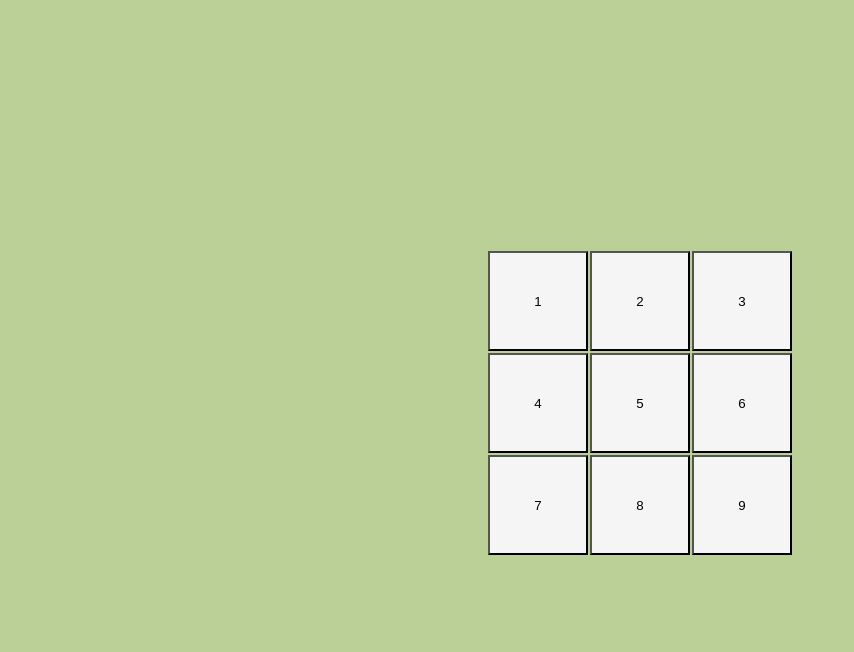
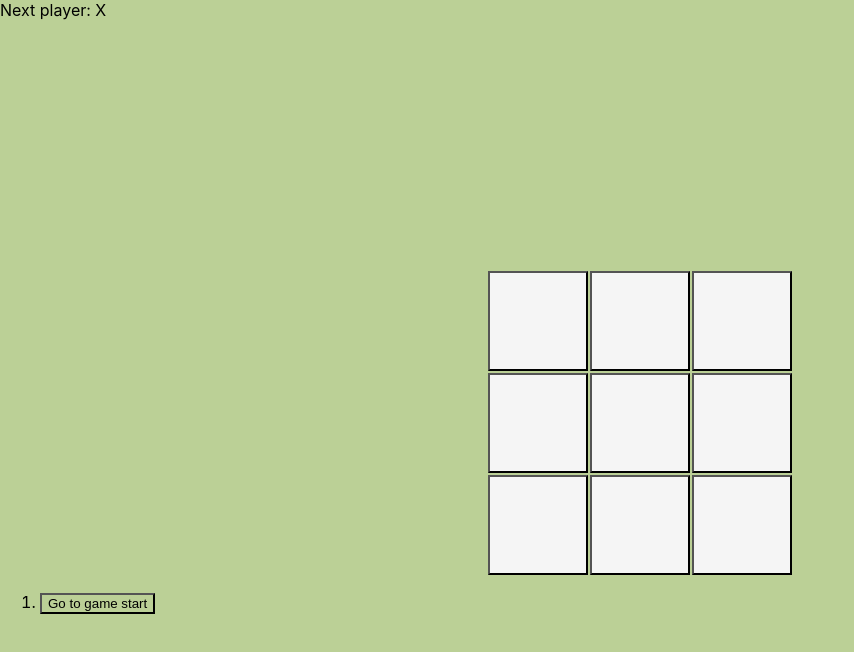
Before and after one commit to Rajeev12R/React_Learn, a React (Create React App) app: page / in a window 1280 px wide. Shown: the top 652 px of the page, without its empty margins (0-854 px from the left). Built offline with nearby package versions, Linux system fonts and the light colour scheme.

Commit message:
X-O game content

```diff
--- a/src/App.js
+++ b/src/App.js
@@ -1,33 +1,118 @@
-import './App.css';
+import { useState } from 'react';
+import './App.css'
 
-function Square({value}) {
-  function handleClicks() {
-    console.log("Clicked !");
+function Square({ value, onSquareClick }) {
+  return (
+    <button className="square" onClick={onSquareClick}>
+      {value}
+    </button>
+  );
 }
-  return <button className="square" onClick={handleClicks}>{value}</button>
+
+function Board({ xIsNext, squares, onPlay }) {
+  function handleClick(i) {
+    if (calculateWinner(squares) || squares[i]) {
+      return;
     }
-export default function Board() {
+    const nextSquares = squares.slice();
+    if (xIsNext) {
+      nextSquares[i] = 'X';
+    } else {
+      nextSquares[i] = 'O';
+    }
+    onPlay(nextSquares);
+  }
+
+  const winner = calculateWinner(squares);
+  let status;
+  if (winner) {
+    status = 'Winner: ' + winner;
+  } else {
+    status = 'Next player: ' + (xIsNext ? 'X' : 'O');
+  }
 
   return (
     <>
+      <div className="status">{status}</div>
       <div className="container">
       <div className="board-row">
-          <Square value='1'/>
-          <Square value='2'/>
-          <Square value='3'/>
+        <Square value={squares[0]} onSquareClick={() => handleClick(0)} />
+        <Square value={squares[1]} onSquareClick={() => handleClick(1)} />
+        <Square value={squares[2]} onSquareClick={() => handleClick(2)} />
       </div>
       <div className="board-row">
-          <Square value='4'/>
-          <Square value='5'/>
-          <Square value='6'/>
+        <Square value={squares[3]} onSquareClick={() => handleClick(3)} />
+        <Square value={squares[4]} onSquareClick={() => handleClick(4)} />
+        <Square value={squares[5]} onSquareClick={() => handleClick(5)} />
       </div>
       <div className="board-row">
-          <Square value='7'/>
-          <Square value='8'/>
-          <Square value='9'/>
+        <Square value={squares[6]} onSquareClick={() => handleClick(6)} />
+        <Square value={squares[7]} onSquareClick={() => handleClick(7)} />
+        <Square value={squares[8]} onSquareClick={() => handleClick(8)} />
       </div>
       </div>
     </>
-  )
+  );
+}
 
+export default function Game() {
+  const [history, setHistory] = useState([Array(9).fill(null)]);
+  const [currentMove, setCurrentMove] = useState(0);
+  const xIsNext = currentMove % 2 === 0;
+  const currentSquares = history[currentMove];
+
+  function handlePlay(nextSquares) {
+    const nextHistory = [...history.slice(0, currentMove + 1), nextSquares];
+    setHistory(nextHistory);
+    setCurrentMove(nextHistory.length - 1);
   }
+
+  function jumpTo(nextMove) {
+    setCurrentMove(nextMove);
+  }
+
+  const moves = history.map((squares, move) => {
+    let description;
+    if (move > 0) {
+      description = 'Go to move #' + move;
+    } else {
+      description = 'Go to game start';
+    }
+    return (
+      <li key={move}>
+        <button onClick={() => jumpTo(move)}>{description}</button>
+      </li>
+    );
+  });
+
+  return (
+    <div className="game">
+      <div className="game-board">
+        <Board xIsNext={xIsNext} squares={currentSquares} onPlay={handlePlay} />
+      </div>
+      <div className="game-info">
+        <ol>{moves}</ol>
+      </div>
+    </div>
+  );
+}
+
+function calculateWinner(squares) {
+  const lines = [
+    [0, 1, 2],
+    [3, 4, 5],
+    [6, 7, 8],
+    [0, 3, 6],
+    [1, 4, 7],
+    [2, 5, 8],
+    [0, 4, 8],
+    [2, 4, 6],
+  ];
+  for (let i = 0; i < lines.length; i++) {
+    const [a, b, c] = lines[i];
+    if (squares[a] && squares[a] === squares[b] && squares[a] === squares[c]) {
+      return squares[a];
+    }
+  }
+  return null;
+}
```
Lines whose indentation alone changed are shown as unchanged.
